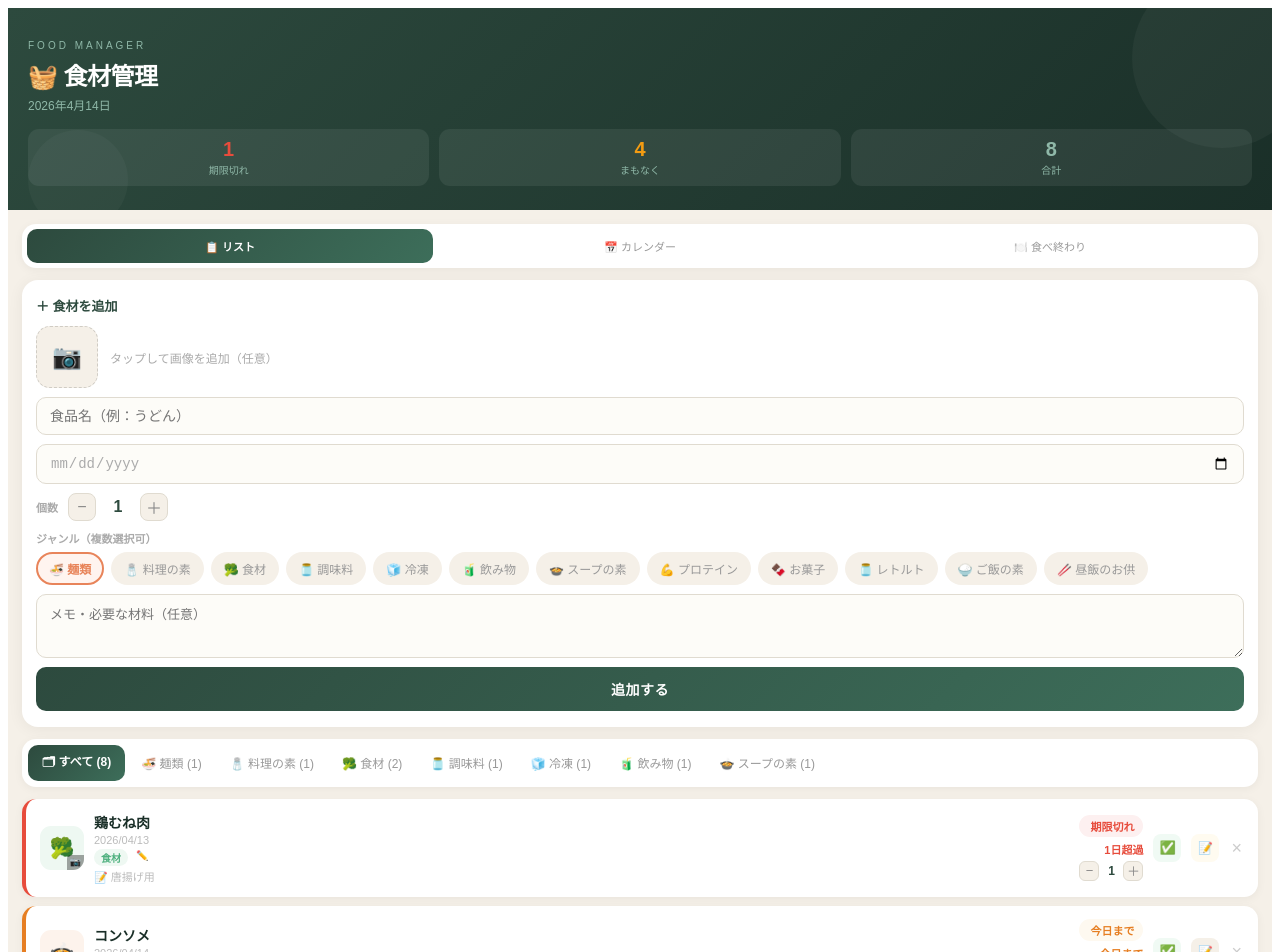
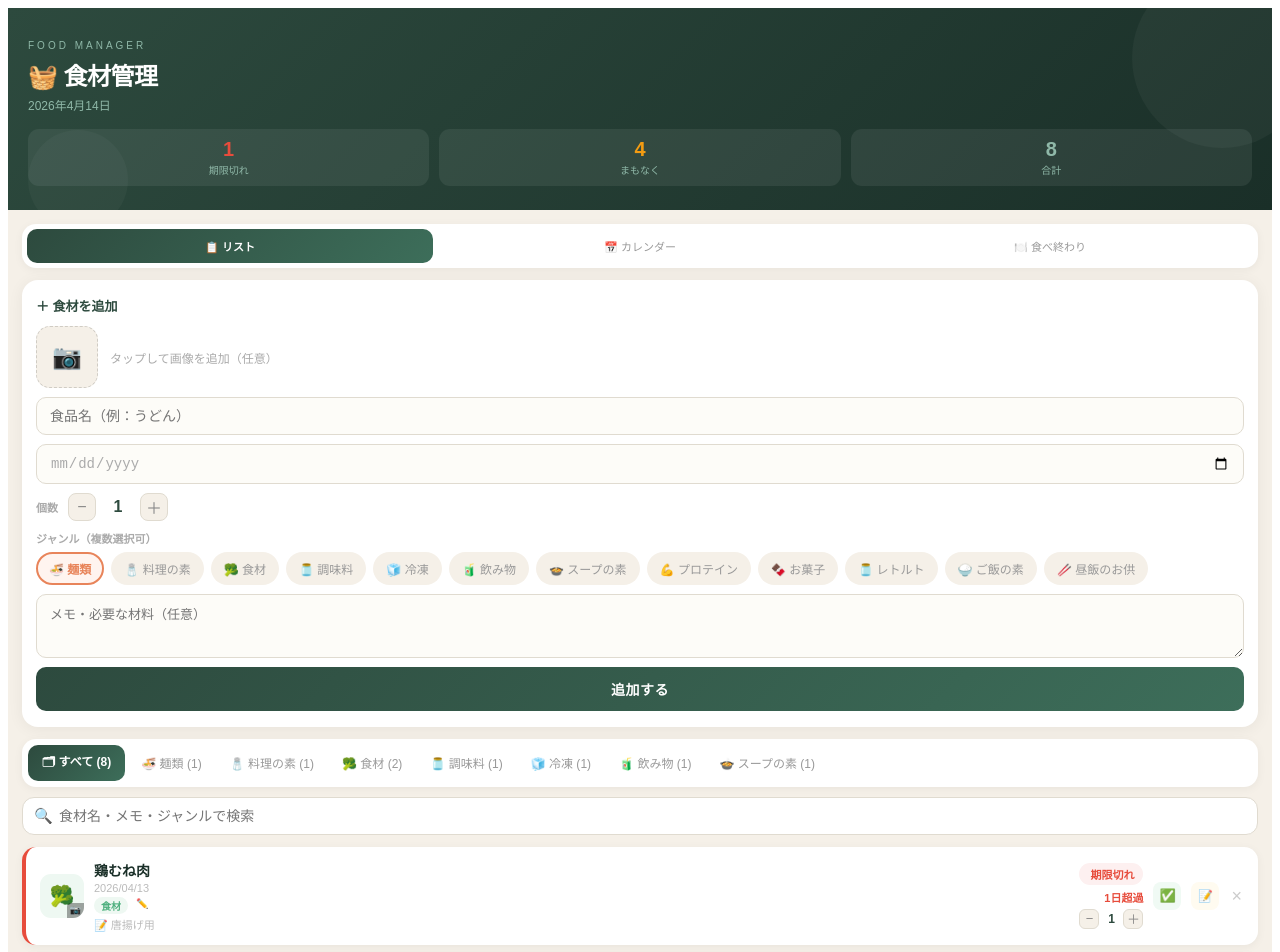
Before and after one commit to KURU77/foodnoloss, a React (Vite) app: page / in a window 1280 px wide. Shown: the top 952 px of the page. Built offline with nearby package versions, Linux system fonts and the light colour scheme.

Commit message:
Add files via upload

```diff
--- a/src/App.jsx
+++ b/src/App.jsx
@@ -443,6 +443,7 @@ export default function App(){
   const [expanded,setExpanded]=useState({});
   const [mainTab,setMainTab]=useState("list");
   const [listTab,setListTab]=useState("all");
+  const [searchQuery,setSearchQuery]=useState("");
   const addImgRef=useRef();
 
   const todayStr=new Date().toLocaleDateString("ja-JP",{year:"numeric",month:"long",day:"numeric"});
@@ -483,7 +484,20 @@ export default function App(){
   }
   function deleteHistory(id,eatenAt){ setHistory(prev=>prev.filter(i=>!(i.id===id&&i.eatenAt===eatenAt))); }
 
-  const displayItems=listTab==="all"?allSorted:(byGenre[listTab]||[]);
+  const baseItems=listTab==="all"?allSorted:(byGenre[listTab]||[]);
+  const displayItems=useMemo(()=>{
+    const q=searchQuery.trim().toLowerCase();
+    if(!q)return baseItems;
+    return baseItems.filter(i=>{
+      const gs=Array.isArray(i.genres)?i.genres:(i.genre?[i.genre]:[]);
+      const genreLabels=gs.map(gid=>GENRE_MAP[gid]?.label||"").join(" ");
+      return(
+        i.name.toLowerCase().includes(q)||
+        (i.memo||"").toLowerCase().includes(q)||
+        genreLabels.includes(q)
+      );
+    });
+  },[baseItems,searchQuery]);
   const expiredCount=items.filter(i=>getStatus(i.date).diff<0).length;
   const soonCount=items.filter(i=>{ const d=getStatus(i.date).diff; return d>=0&&d<=21; }).length;
 
@@ -578,10 +592,33 @@ export default function App(){
             </div>
           </div>
 
+          {/* Search Bar */}
+          <div style={{ padding:"10px 14px 0" }}>
+            <div style={{ position:"relative" }}>
+              <span style={{ position:"absolute",left:12,top:"50%",transform:"translateY(-50%)",fontSize:15,color:"#bbb",pointerEvents:"none" }}>🔍</span>
+              <input
+                value={searchQuery}
+                onChange={e=>setSearchQuery(e.target.value)}
+                placeholder="食材名・メモ・ジャンルで検索"
+                style={{ width:"100%",boxSizing:"border-box",border:"1.5px solid #e0dbd0",borderRadius:12,padding:"10px 36px 10px 36px",fontSize:14,outline:"none",background:"#fff",color:"#2d4a3e" }}
+              />
+              {searchQuery&&(
+                <button onClick={()=>setSearchQuery("")} style={{ position:"absolute",right:10,top:"50%",transform:"translateY(-50%)",background:"none",border:"none",color:"#bbb",fontSize:18,cursor:"pointer",lineHeight:1,padding:0 }}>×</button>
+              )}
+            </div>
+            {searchQuery&&(
+              <div style={{ fontSize:11,color:"#aaa",marginTop:5,paddingLeft:2 }}>
+                「{searchQuery}」の検索結果：{displayItems.length}件
+              </div>
+            )}
+          </div>
+
           {/* List */}
           <div style={{ padding:"12px 14px 0" }}>
             {displayItems.length===0?(
-              <div style={{ textAlign:"center",padding:"48px 0",color:"#bbb",fontSize:14 }}>このジャンルの食材はありません 🌿</div>
+              <div style={{ textAlign:"center",padding:"48px 0",color:"#bbb",fontSize:14 }}>
+                {searchQuery?`「${searchQuery}」に一致する食材はありません 🔍`:"このジャンルの食材はありません 🌿"}
+              </div>
             ):(
               <div style={{ display:"flex",flexDirection:"column",gap:9 }}>
                 {listTab!=="all"&&GENRE_MAP[listTab]&&(
```
